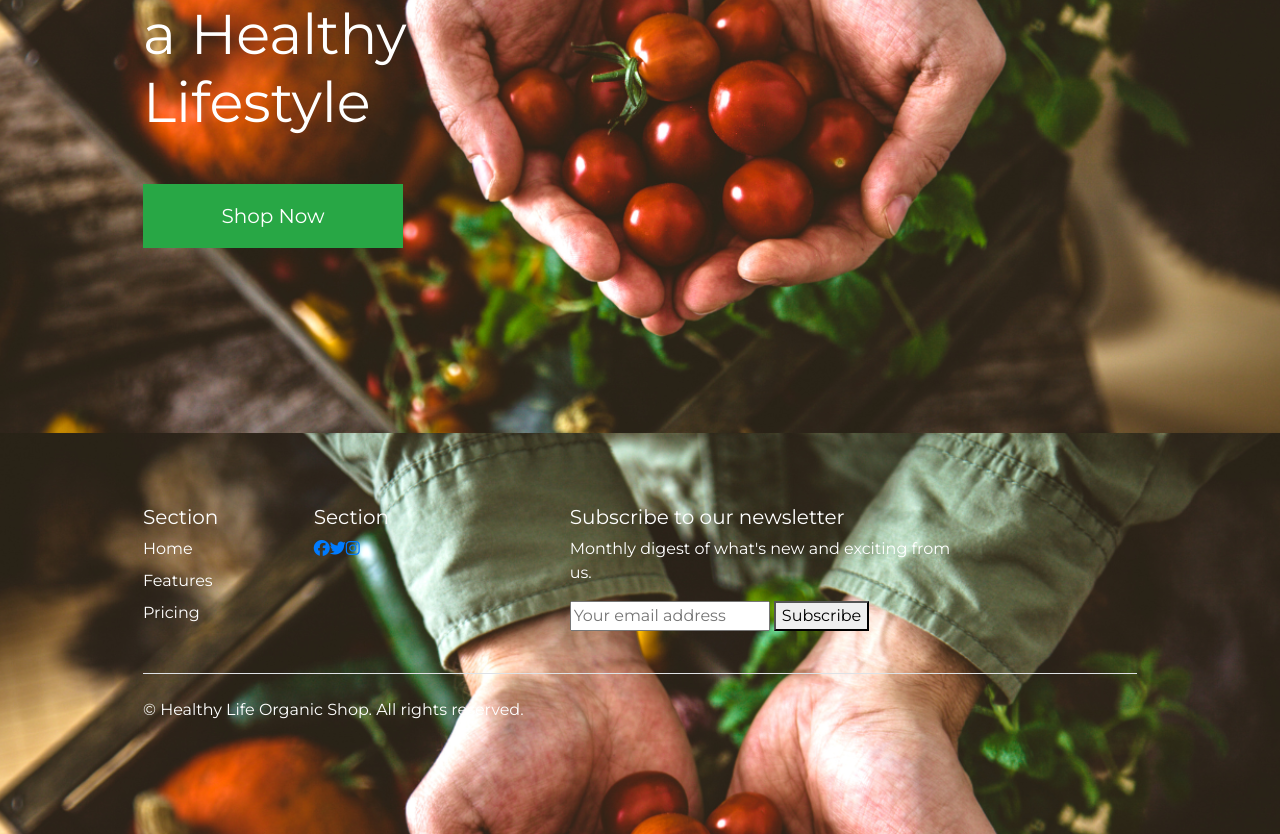
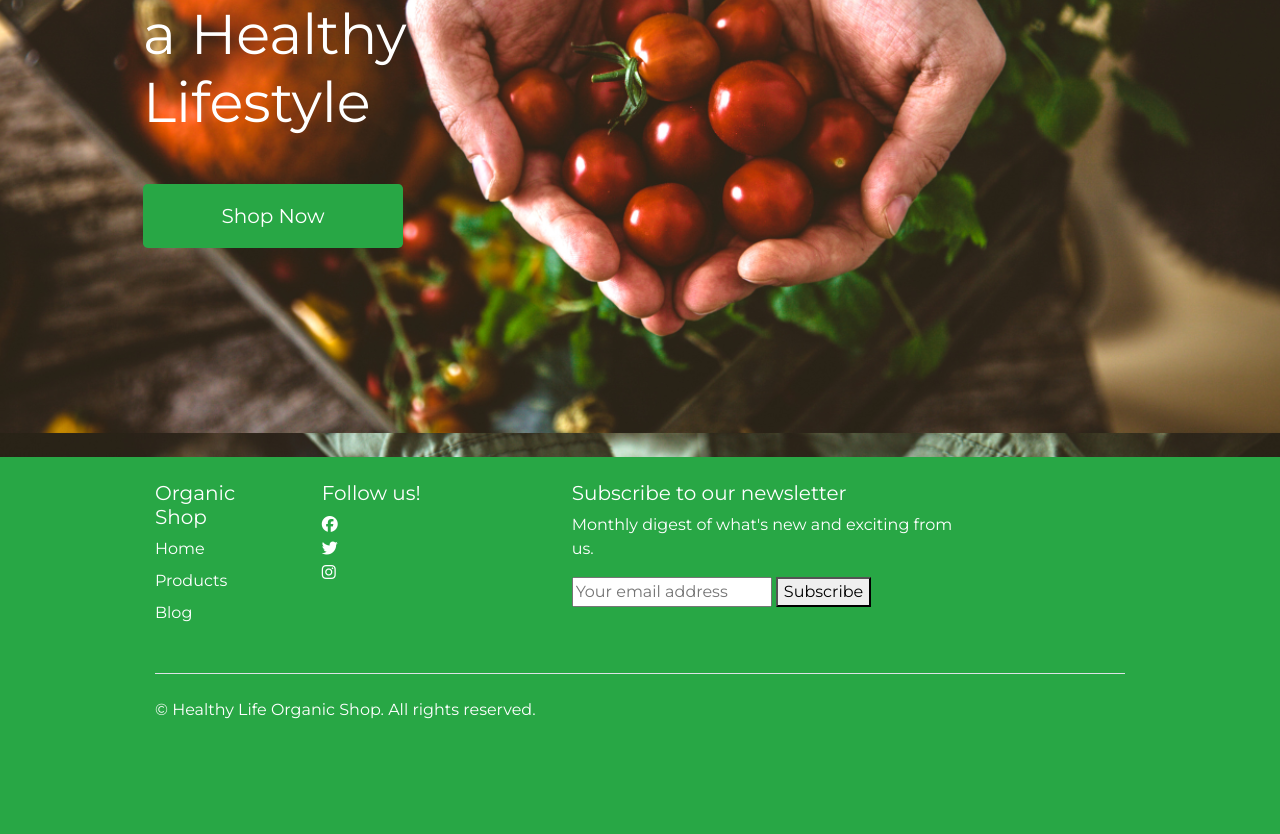
Before and after one commit to fmstacco/healthylife-organicshop, a Django app: page / in a window 1280 px wide. Shown: the part 367-1201 px from the top of the page. After the commit the page ends 1086 px from the top, so only its background shows below. Run offline with Django 3.2, Linux system fonts and the light colour scheme; some libraries are stand-ins or nearby versions.

Commit message:
Add style to footer

```diff
--- a/home/templates/home/index.html
+++ b/home/templates/home/index.html
@@ -1,4 +1,6 @@
-{% extends "base.html" %}
+
+<!--Home page-->
+    {% extends "base.html" %}
 {% load static %}
 
 {% block page_header %}
@@ -18,7 +20,7 @@
                 </h1>
                 <div class="my-5">
                     <h4>
-                        <a href="{% url 'products' %}" class="shop-now-button btn bg-success btn-lg rounded-0 py-3 fw-bold">Shop Now</a>
+                        <a href="{% url 'products' %}" class="shop-now-button btn bg-success btn-lg rounded-bottom-circle py-3 fw-bold">Shop Now</a>
                     </h4>
                 </div>
             </div>
--- a/templates/includes/footer.html
+++ b/templates/includes/footer.html
@@ -2,26 +2,25 @@
 {% load static %}
 
 {% block content %}
-<footer class="footer">
+<footer class="footer container-fluid py-4 bg-success">
   <div class="container">
-    <footer class="py-5">
       <div class="row">
         <div class="col-6 col-md-2 mb-3 text-white">
-          <h5>Section</h5>
+          <h5 class="fw-bolder">Organic Shop</h5>
           <ul class="nav flex-column">
-            <li class="nav-item mb-2"><a href="#" class="nav-link p-0 text-body-secondary text-white ">Home</a></li>
-            <li class="nav-item mb-2"><a href="#" class="nav-link p-0 text-body-secondary text-white">Features</a></li>
-            <li class="nav-item mb-2"><a href="#" class="nav-link p-0 text-body-secondary text-white">Pricing</a></li>
+            <li class="nav-item mb-2"><a href="{% url 'home' %}" class="nav-link p-0 text-body-secondary text-white ">Home</a></li>
+            <li class="nav-item mb-2"><a href="{% url 'products' %}" class="nav-link p-0 text-body-secondary text-white">Products</a></li>
+            <li class="nav-item mb-2"><a href="{% url 'blog_list' %}" class="nav-link p-0 text-body-secondary text-white">Blog</a></li>
 
           </ul>
         </div>
 
         <div class="col-6 col-md-2 mb-3 text-white">
-          <h5>Section</h5>
-          <ul class="list-unstyled d-flex" >
-            <li><a href="https://www.facebook.com/your-page"><i class="fab fa-facebook"></i></a></li>
-            <li><a href="https://www.twitter.com/your-page"><i class="fab fa-twitter"></i></a></li>
-            <li><a href="https://www.instagram.com/your-page"><i class="fab fa-instagram"></i></a></li>
+          <h5>Follow us!</h5>
+          <ul class="nav flex-column" >
+            <li><a href="https://www.facebook.com/"><i class="fab fa-facebook text-white fs-4 p-0"></i></a></li>
+            <li><a href="https://www.twitter.com/"><i class="fab fa-twitter text-white fs-4"></i></a></li>
+            <li><a href="https://www.instagram.com/"><i class="fab fa-instagram text-white fs-4"></i></a></li>
 
           </ul>
         </div>
```
